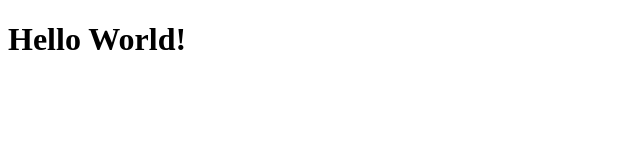
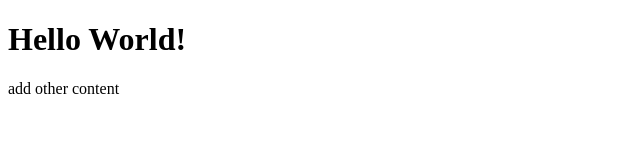
Before and after one commit to SimplyBenz/TestGit, a plain HTML site: page index.html in a window 1280 px wide. Shown: the whole page, without its empty margins (0-640 px from the left). Drawn offline with Linux system fonts and the light colour scheme.

Commit message:
Update index.html
add other content after header

```diff
--- a/index.html
+++ b/index.html
@@ -7,6 +7,7 @@
 
 <body>
     <h1>Hello World!</h1>
+    add other content
 </body>
 
 </html>
```
